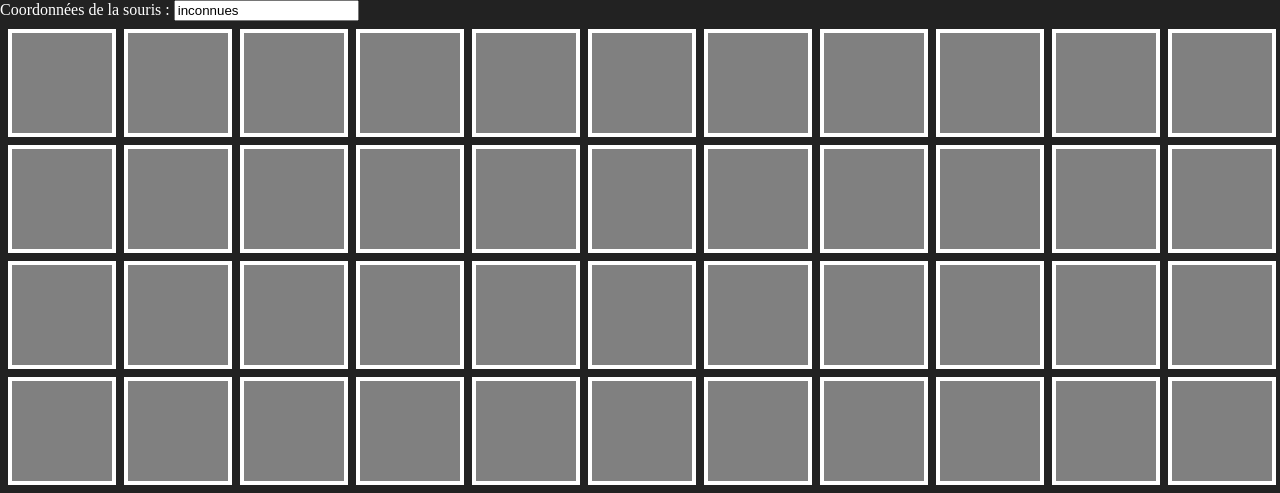
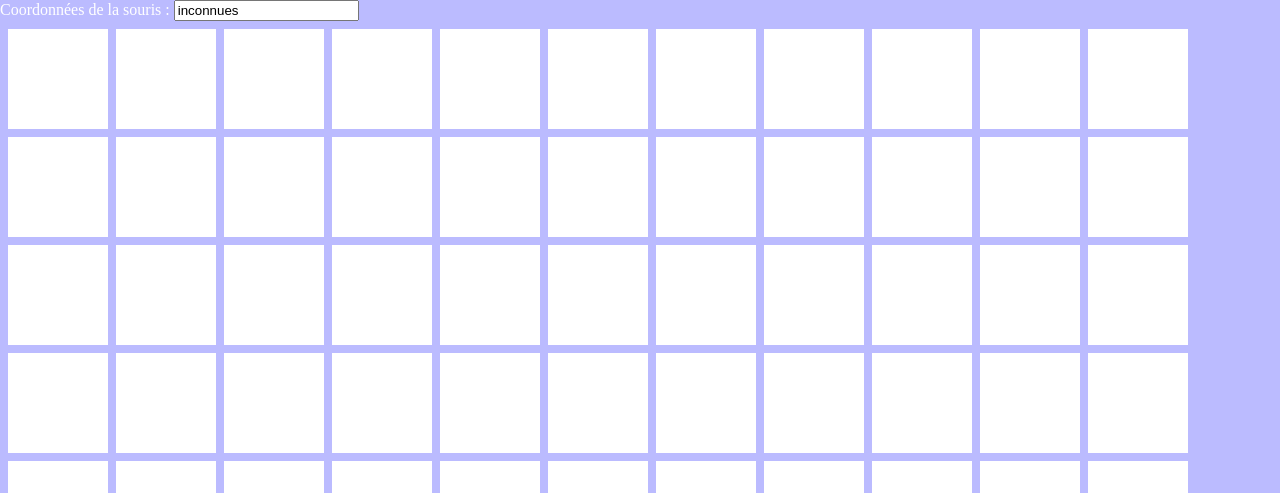
Before and after one commit to FishFinger/fisheyelayout, a PHP site: page / in a window 1280 px wide. Shown: the top 493 px of the page. Run offline with PHP 8.4, Linux system fonts and the light colour scheme.

Commit message:
style better ?

```diff
--- a/js/src/style.css
+++ b/js/src/style.css
@@ -3,18 +3,16 @@ body
   margin: 0;
   padding: 0;
   overflow: hidden;
-  background: #222222;
+  background: #BBF;
   color: white;
 }
 
 .fish
 {
     float: left;
-    background-color: grey;
+    background-color: white;
 
     margin: 4px;
-    color: white;
-    border: 4px solid white;
     overflow: hidden;
     text-align: center;
 }
```
